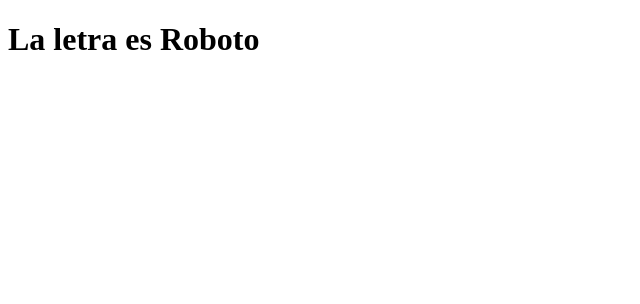
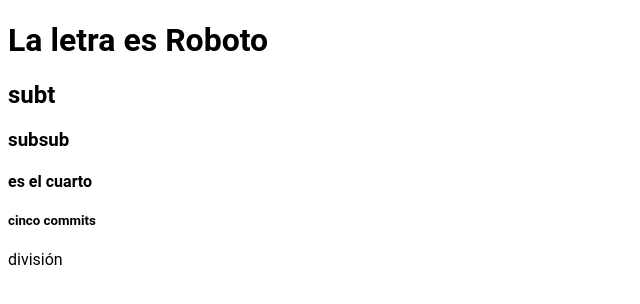
Before and after one commit to pekeniavivi/ramas, a plain HTML site: page index.html in a window 1280 px wide. Shown: the whole page, without its empty margins (0-640 px from the left). Drawn offline with Linux system fonts and the light colour scheme.

Commit message:
subt
la

lala

mas

mas

camb

lala

m

```diff
--- a/index.html
+++ b/index.html
@@ -9,5 +9,11 @@
 </head>
 <body>
   <h1>La letra es Roboto </h1>
+  <h2>subt</h2>
+  <h3>subsub</h3>
+  <h4>es el cuarto</h4>
+  <h5>cinco commits</h5>
+  <div> división</div>
+
 </body>
 </html>
--- a/main.css
+++ b/main.css
@@ -0,0 +1,3 @@
+html {
+  font-family: Roboto,'arial';
+}
```
